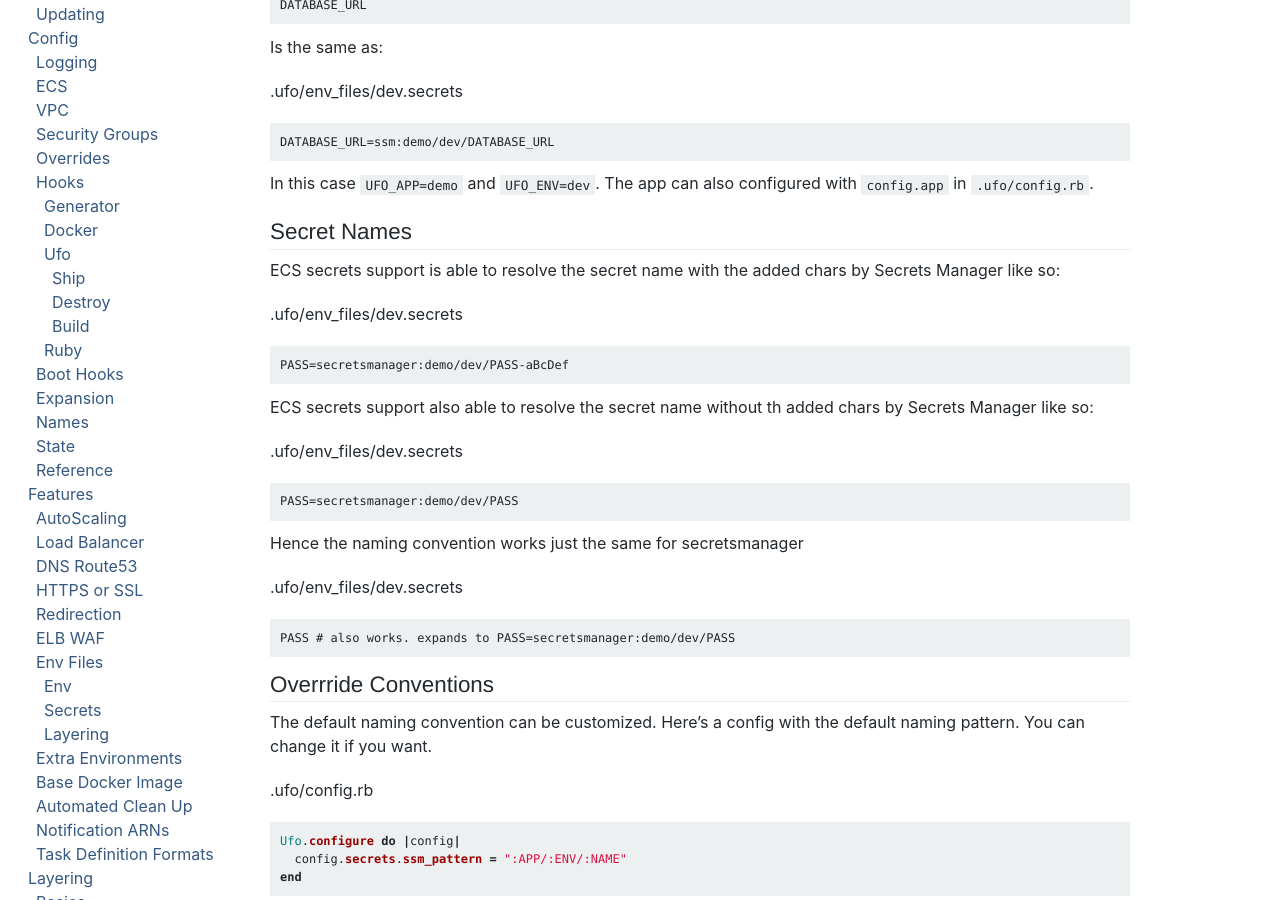
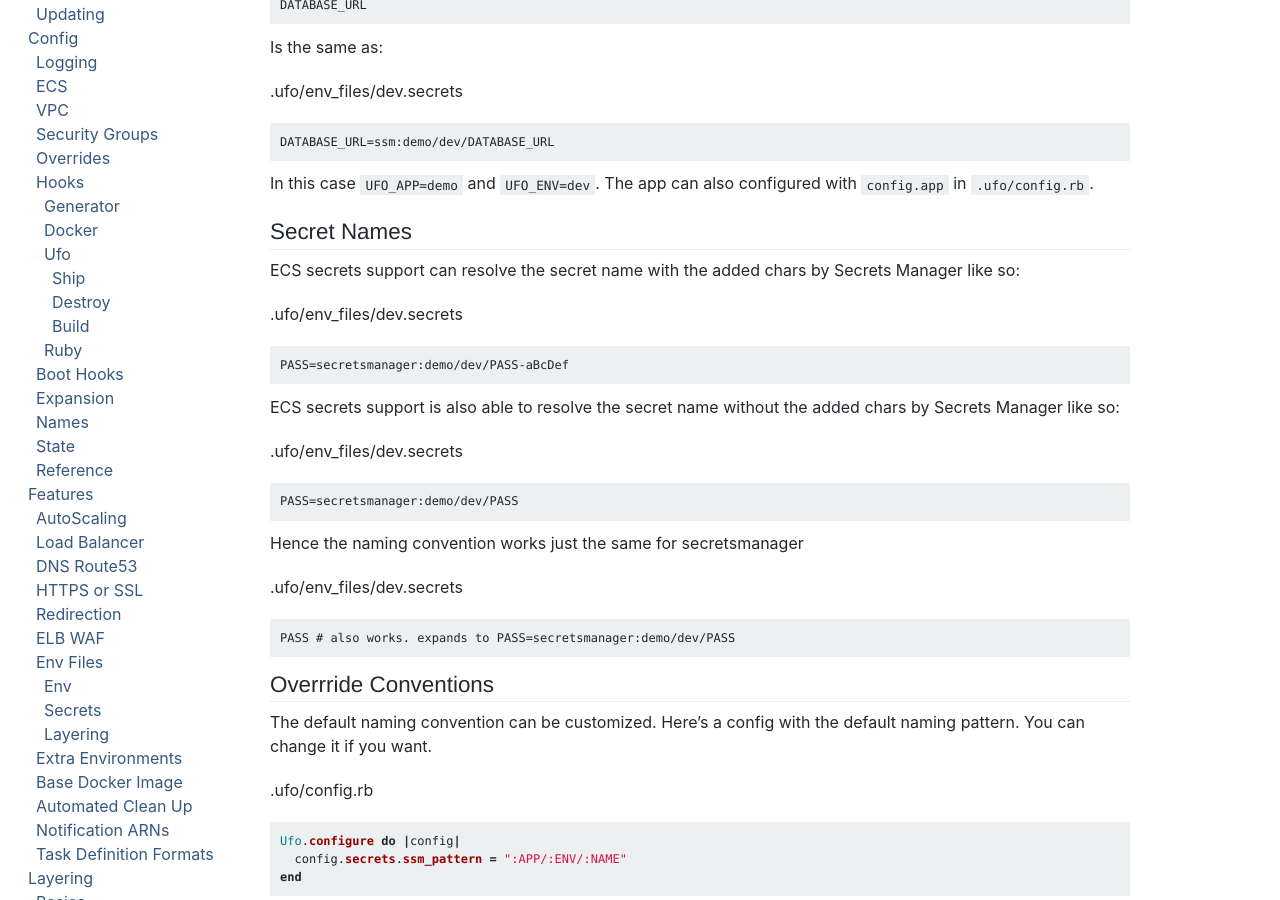
Before and after one commit to boltops-tools/ufo-docs, a Jekyll site: the page built from _docs/features/env_files/secrets.md, in a window 1280 px wide and 900 px high, scrolled down 751 px. Built offline with Jekyll 4.4.1, drawn with Linux system fonts in a browser that asks for light colours; cached includes are drawn as plain includes; a script that is not in the unit is left out.

Commit message:
update secrets

```diff
--- a/_docs/features/env_files/secrets.md
+++ b/_docs/features/env_files/secrets.md
@@ -39,13 +39,13 @@ In this case `UFO_APP=demo` and `UFO_ENV=dev`. The app can also configured with
 
 ## Secret Names
 
-ECS secrets support is able to resolve the secret name with the added chars by Secrets Manager like so:
+ECS secrets support can resolve the secret name with the added chars by Secrets Manager like so:
 
 .ufo/env_files/dev.secrets
 
     PASS=secretsmanager:demo/dev/PASS-aBcDef
 
-ECS secrets support also able to resolve the secret name without th added chars by Secrets Manager like so:
+ECS secrets support is also able to resolve the secret name without the added chars by Secrets Manager like so:
 
 .ufo/env_files/dev.secrets
 
```
Also changed, not shown: _docs/helpers/builtin/secrets.md (+2 -2 lines).
